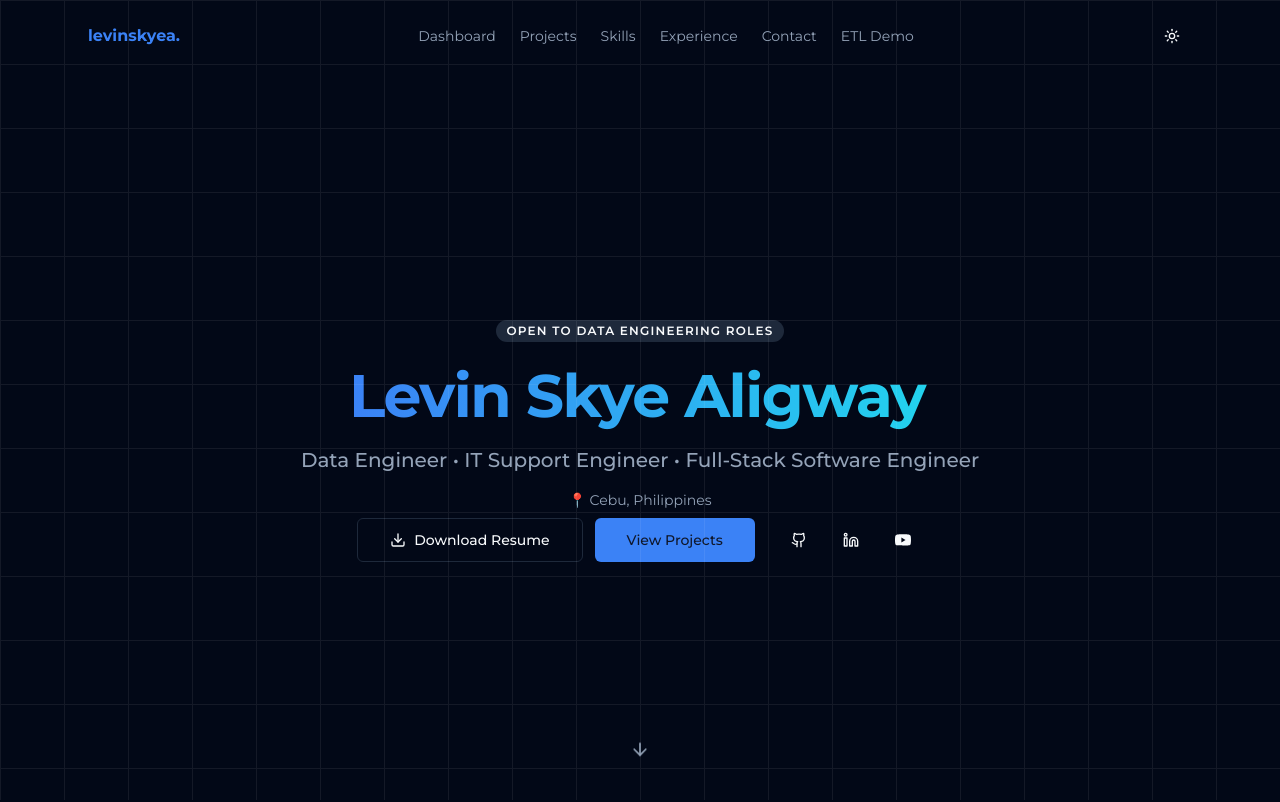
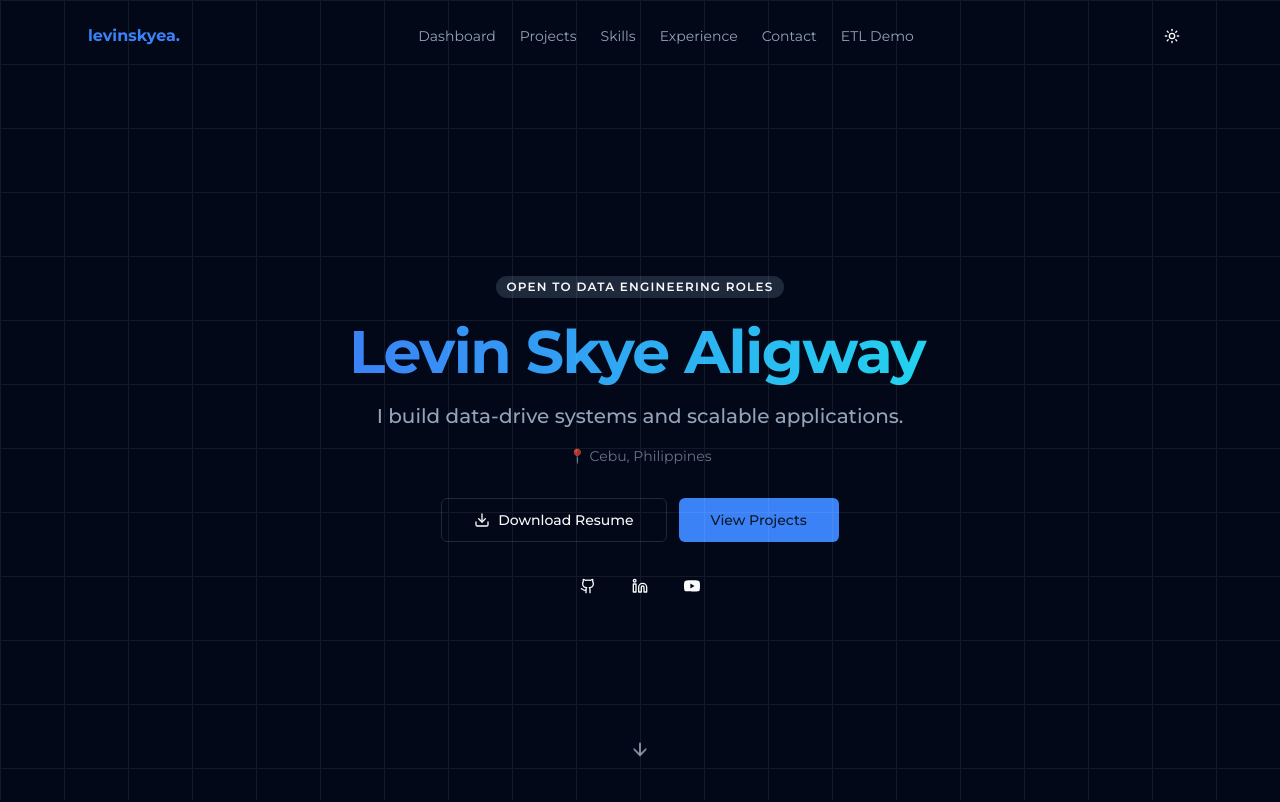
Before and after one commit to levinskyea/levin-data-engineer-portfolio, a Next.js app: page / in a window 1280 px wide. Shown: the top 802 px of the page. Built offline with nearby package versions, Linux system fonts and the light colour scheme.

Commit message:
Fix hero vertical spacing and location opacity

```diff
--- a/src/components/hero.tsx
+++ b/src/components/hero.tsx
@@ -76,14 +76,14 @@ export function Hero() {
           transition={{ duration: 0.5, delay: 0.3 }}
           className="mb-4 text-xl font-medium text-muted-foreground"
         >
-          Data Engineer • IT Support Engineer • Full-Stack Software Engineer
+          I build data-drive systems and scalable applications.
         </motion.p>
 
         <motion.p
           initial={{ opacity: 0, y: 16 }}
           animate={{ opacity: 1, y: 0 }}
           transition={{ duration: 0.5, delay: 0.35 }}
-          className="mb-2 text-sm text-muted-foreground"
+          className="mb-8 text-sm text-muted-foreground/70"
         >
           📍 Cebu, Philippines
         </motion.p>
@@ -116,7 +116,14 @@ export function Hero() {
           <Button size="lg" onClick={() => scrollTo("projects")}>
             View Projects
           </Button>
-          <br />
+        </motion.div>
+
+        <motion.div
+          initial={{ opacity: 0, y: 16 }}
+          animate={{ opacity: 1, y: 0 }}
+          transition={{ duration: 0.5, delay: 0.55 }}
+          className="mt-6 flex items-center justify-center gap-3"
+        >
           <Button size="icon" variant="ghost" asChild>
             <a
               href="https://github.com/levinskyea"
```
